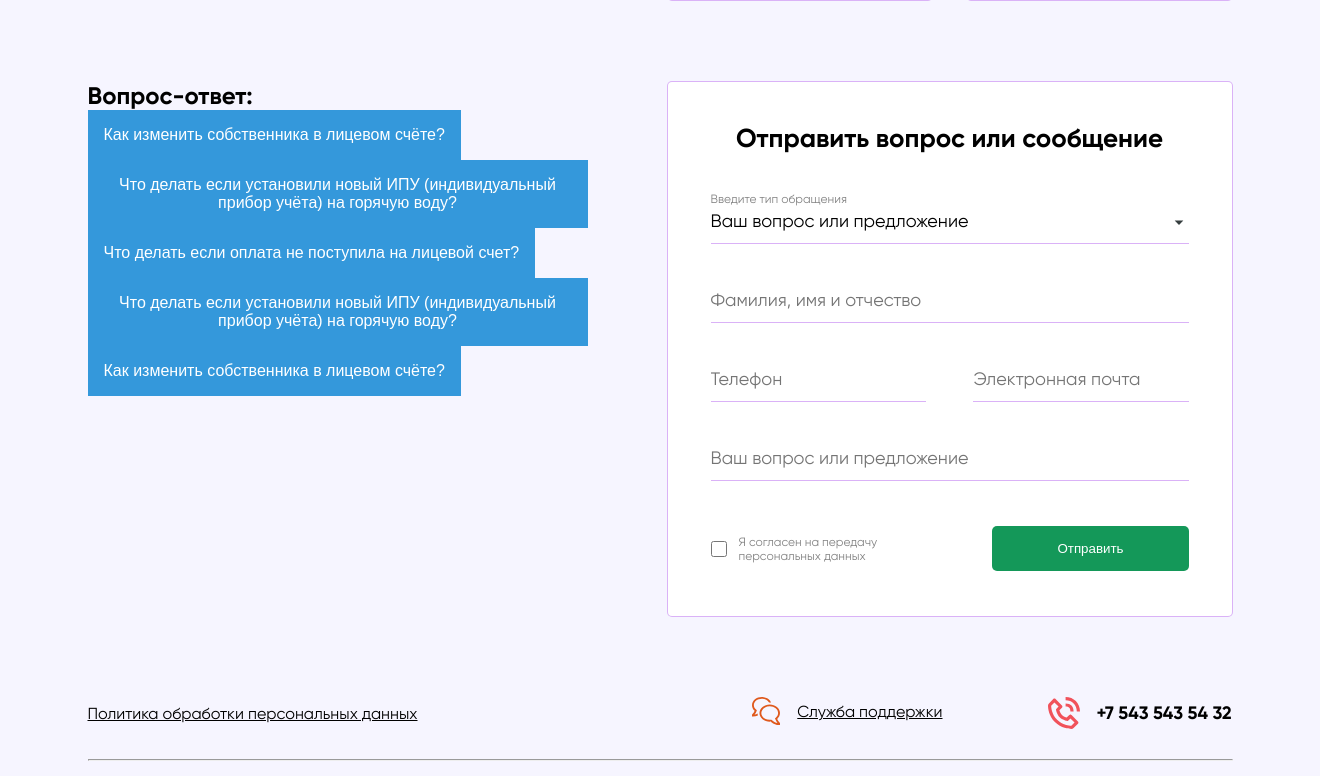
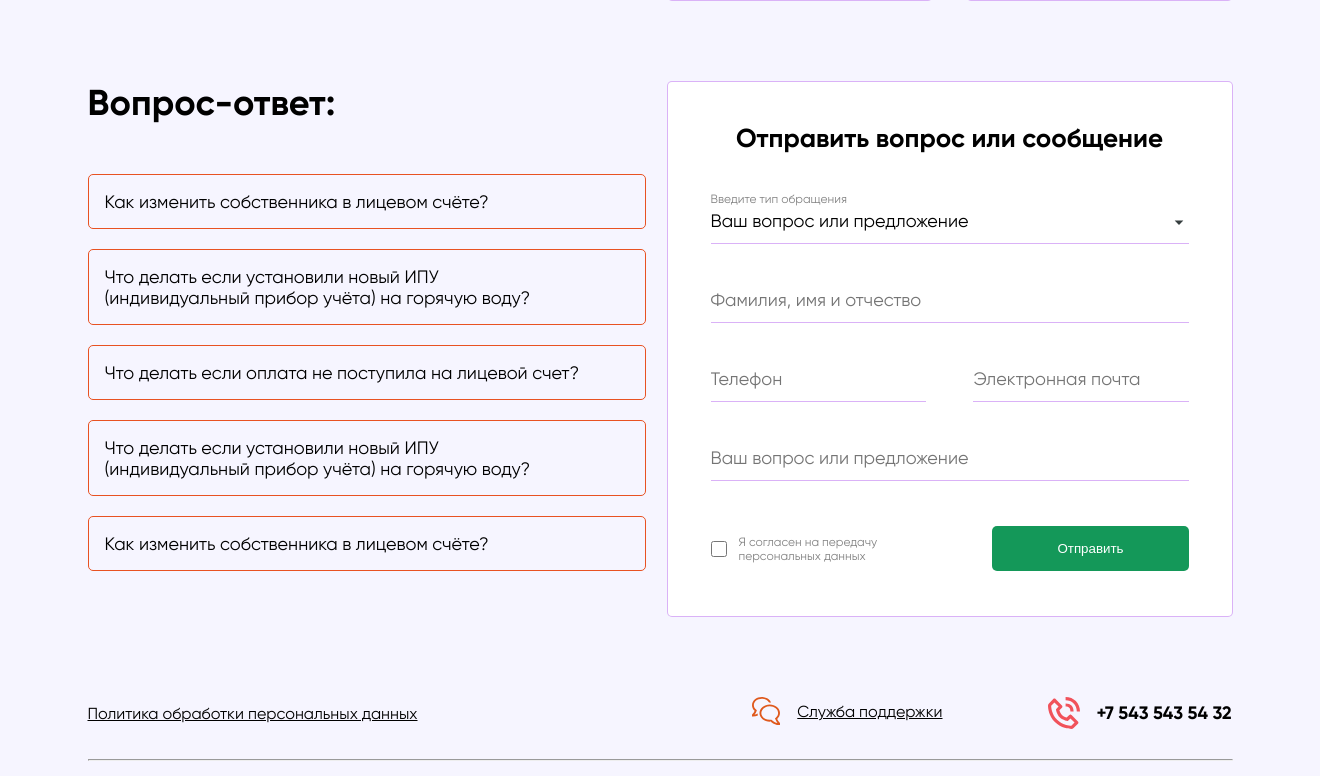
Before and after one commit to Lairan2-0/gekom, a PHP site: page / in a window 1320 px wide. Shown: the part 1174-1950 px from the top of the page. Run offline with PHP 8.4, Linux system fonts and the light colour scheme; some libraries are stand-ins or nearby versions; some web fonts are replaced.

Commit message:
main css (minor fixes)

```diff
--- a/css/main.css
+++ b/css/main.css
@@ -343,20 +343,6 @@ nav{
     position: relative;
     background: #fff;
 }
-.personal-area__btn{
-    border: #e85222 1px solid;
-    background: transparent;
-    font-size: 16px;
-    padding: 10px 36px 10px 36px;
-    border-radius: 5px;
-    cursor: pointer;
-    color: #000000;
-    overflow: hidden;
-    position: relative;
-    -webkit-transition: all .35s ease;
-    -o-transition: all .35s ease;
-    transition: all .35s ease;
-}
 .tariffs__button:before{
     content: '';
     position: absolute;
@@ -433,7 +419,65 @@ nav{
     margin-top: 80px;
 }
 .qna__left-block{
-    width: 500px;
+    width: 558px;
+}
+.qna__header{
+    font-size: 36px;
+}
+.left-block__section{
+    margin-top: 40px;
+    width: 558px;
+    display: flex;
+    flex-direction: column;
+}
+.section__dropdown{
+    width: 558px;
+    margin: 10px 0 10px 0;
+}
+.dropdown__dropbtn {
+    width: 558px;
+    font-family: Gilroy-Regular, serif;
+    background-color: transparent;
+    color: #000000;
+    padding: 16px;
+    font-size: 18px;
+    border: #e85222 1px solid;
+    border-radius: 5px;
+    text-align: justify;
+    cursor: pointer;
+    box-shadow: 0 0 0 #fff;
+    transition: box-shadow .3s ease-in-out;
+}
+.dropdown__dropbtn:hover, .dropdown__dropbtn:focus {
+    -moz-box-shadow:0 0 10px #000;
+    -webkit-box-shadow:0 0 10px #000;
+    box-shadow:0 0 10px #000;
+}
+.dropdown {
+    position: relative;
+    display: inline-block;
+}
+.dropdown-content {
+    display: none;
+    position: absolute;
+    background-color: #f1f1f1;
+    overflow: auto;
+    z-index: 1;
+    padding: 5px;
+    border-radius: 5px;
+    box-shadow:0 0 10px #000;
+}
+.dropdown-content a {
+    color: black;
+    padding: 12px 16px;
+    text-decoration: none;
+    display: block;
+}
+.dropdown a:hover {
+    background-color: #ddd;
+}
+.clicked{
+    display: block;
 }
 .qna__right-block{
     width: 566px;
@@ -508,42 +552,6 @@ nav{
 .qna__submit:hover{
     background: #1bb166;
 }
-.dropdown__dropbtn {
-    background-color: #3498DB;
-    color: white;
-    padding: 16px;
-    font-size: 16px;
-    border: none;
-    cursor: pointer;
-}
-.dropdown__dropbtn:hover, .dropdown__dropbtn:focus {
-    background-color: #2980B9;
-}
-.dropdown {
-    position: relative;
-    display: inline-block;
-}
-.dropdown-content {
-    display: none;
-    position: absolute;
-    background-color: #f1f1f1;
-    min-width: 160px;
-    overflow: auto;
-    box-shadow: 0 8px 16px 0 rgba(0,0,0,0.2);
-    z-index: 1;
-}
-.dropdown-content a {
-    color: black;
-    padding: 12px 16px;
-    text-decoration: none;
-    display: block;
-}
-.dropdown a:hover {
-    background-color: #ddd;
-}
-.clicked{
-    display: block;
-}
 .yandex-map{
     margin-top: 80px;
 }
--- a/index.php
+++ b/index.php
@@ -78,34 +78,36 @@
             <div class="qna">
                 <div class="qna__left-block">
                     <h2 class="qna__header">Вопрос-ответ:</h2>
-                    <div class="qna__dropdown">
+                    <div class="left-block__section">
+                        <div class="section__dropdown">
                             <button class="dropdown__dropbtn">Как изменить собственника в лицевом счёте?</button>
                             <div id="myDropdown" class="dropdown-content">
                                 <p class="dropdown-content__inside">Тут должен будет быть текст, который нам даст заказчик</p>
                             </div>
                         </div>
-                    <div class="qna__dropdown">
-                        <button class="dropdown__dropbtn">Что делать если установили новый ИПУ (индивидуальный прибор учёта) на горячую воду?</button>
+                        <div class="section__dropdown">
+                            <button class="dropdown__dropbtn">Что делать если установили новый ИПУ<br> (индивидуальный прибор учёта) на горячую воду?</button>
                             <div id="myDropdown" class="dropdown-content">
                                 <p class="dropdown-content__inside">Тут должен будет быть текст, который нам даст заказчик</p>
                             </div>
                         </div>
-                    <div class="qna__dropdown">
+                        <div class="section__dropdown">
                             <button class="dropdown__dropbtn">Что делать если оплата не поступила на лицевой счет?</button>
                             <div id="myDropdown" class="dropdown-content">
                                 <p class="dropdown-content__inside">Тут должен будет быть текст, который нам даст заказчик</p>
                             </div>
                         </div>
-                    <div class="qna__dropdown">
-                        <button class="dropdown__dropbtn">Что делать если установили новый ИПУ (индивидуальный прибор учёта) на горячую воду?</button>
+                        <div class="section__dropdown">
+                            <button class="dropdown__dropbtn">Что делать если установили новый ИПУ<br> (индивидуальный прибор учёта) на горячую воду?</button>
                             <div id="myDropdown" class="dropdown-content">
                                 <p class="dropdown-content__inside">Тут должен будет быть текст, который нам даст заказчик</p>
                             </div>
                         </div>
-                    <div class="qna__dropdown">
+                        <div class="section__dropdown">
                             <button class="dropdown__dropbtn">Как изменить собственника в лицевом счёте?</button>
                             <div id="myDropdown" class="dropdown-content">
                                 <p class="dropdown-content__inside">Тут должен будет быть текст, который нам даст заказчик</p>
+                            </div>
                         </div>
                     </div>
                 </div>
```
Also changed, not shown: js/main.js (line endings or trailing spaces). Lines whose indentation alone changed are shown as unchanged.
